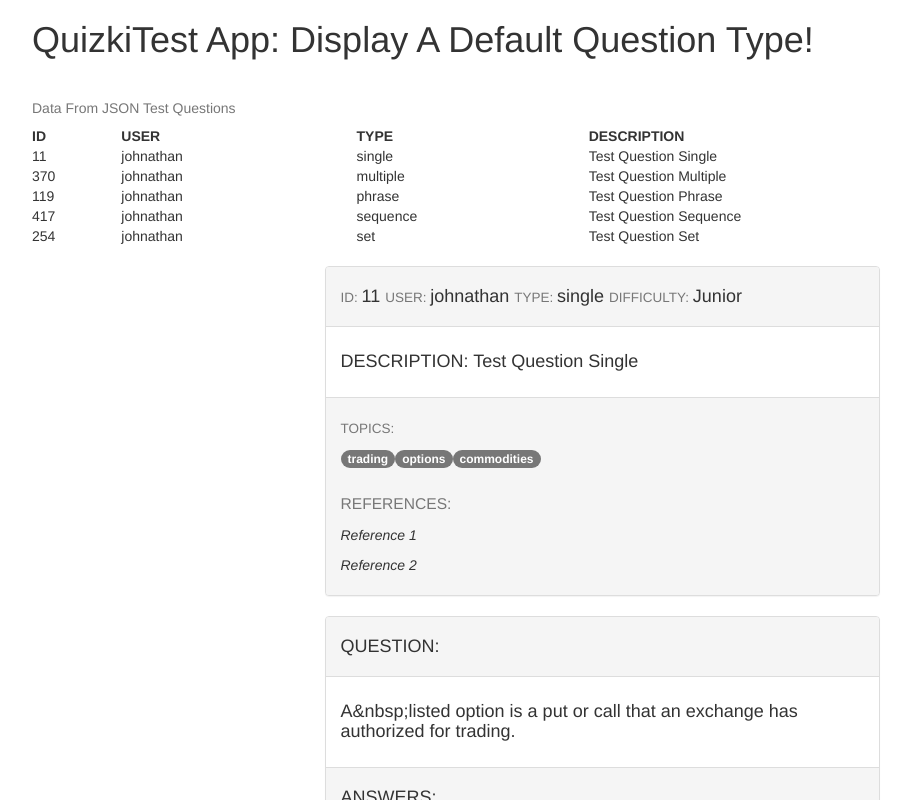
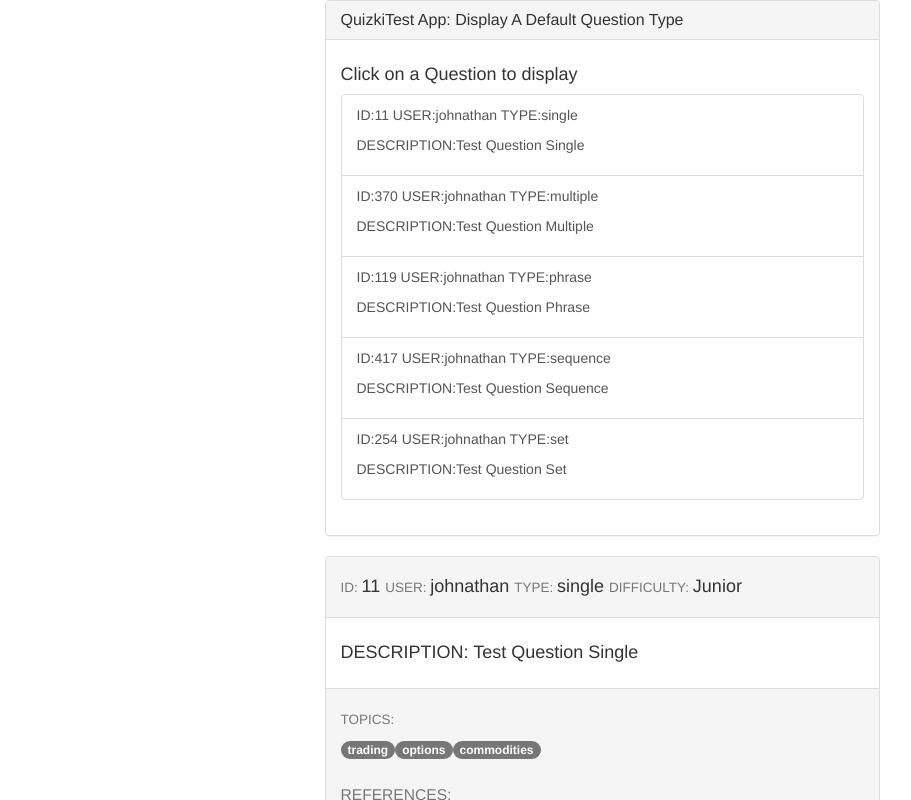
Before and after one commit to jdisser/QuizkiTest, an Angular app: page / in a window 1280 px wide. Shown: the top 800 px of the page, without its empty margins (38-949 px from the left). Built offline with nearby package versions, Linux system fonts and the light colour scheme.

Commit message:
Replaced questions table with panel and list-group, moved title display to questions

```diff
--- a/src/app/app.component.html
+++ b/src/app/app.component.html
@@ -2,10 +2,9 @@
 <div class="container">
   <div class="row">
     <div class="col-md-12">
-      <h1>
-        {{ title }}!
-      </h1>
-      <app-questions></app-questions>
+      <app-questions
+        [title] = "title"
+      ></app-questions>
     </div>
   </div>
 </div>
--- a/src/app/questions/questions.component.html
+++ b/src/app/questions/questions.component.html
@@ -1,21 +1,28 @@
 <div class="row">
-  <div class="col-md-12">
-    <h2></h2>
-      <table class="table table-striped">
-        <caption>Data From JSON Test Questions</caption>
-        <tr>
-          <th>ID</th>
-          <th>USER</th>
-          <th>TYPE</th>
-          <th>DESCRIPTION</th>
-        </tr>
-        <tr *ngFor = "let question of questions">
-          <td>{{question.id}}</td>
-          <td>{{question.user}}</td>
-          <td>{{getQuestionTypesString(question.type)}}</td>
-          <td>{{question.description}}</td>
-        </tr>
-      </table>
+  <div class="col-md-6 col-md-offset-3">
+    <div class="panel panel-default">
+      <div class="panel-heading">
+        <h3 class="panel-title">{{title}}</h3>
+      </div>
+      <div class="panel-body">
+        <h4>Click on a Question to display</h4>
+        <ul class="list-group">
+          <button
+             type="button"
+             class="list-group-item"
+             *ngFor = "let question of questions">
+             <p>
+               ID:{{question.id}}
+               USER:{{question.user}}
+               TYPE:{{getQuestionTypesString(question.type)}}
+             </p>
+             <p>
+               DESCRIPTION:{{question.description}}
+             </p>
+           </button>
+        </ul>
+      </div>
+    </div>
   </div>
 </div>
 <div class="row">
--- a/src/app/questions/questions.component.ts
+++ b/src/app/questions/questions.component.ts
@@ -1,4 +1,4 @@
-import { Component, OnInit } from '@angular/core';
+import { Component, OnInit, Input } from '@angular/core';
 import {QuestionDataService} from "../questionData/question-data.service"
 import {Question} from "./questionModel"
 import {QuestionTypes} from "./question/question-types/questionTypesEnum"
@@ -13,6 +13,7 @@ export class QuestionsComponent implements OnInit {
   questions: Question[];
   question: Question;
   questionService: QuestionDataService;
+  @Input() title: string;
 
   constructor( questionService: QuestionDataService) {
 
```
